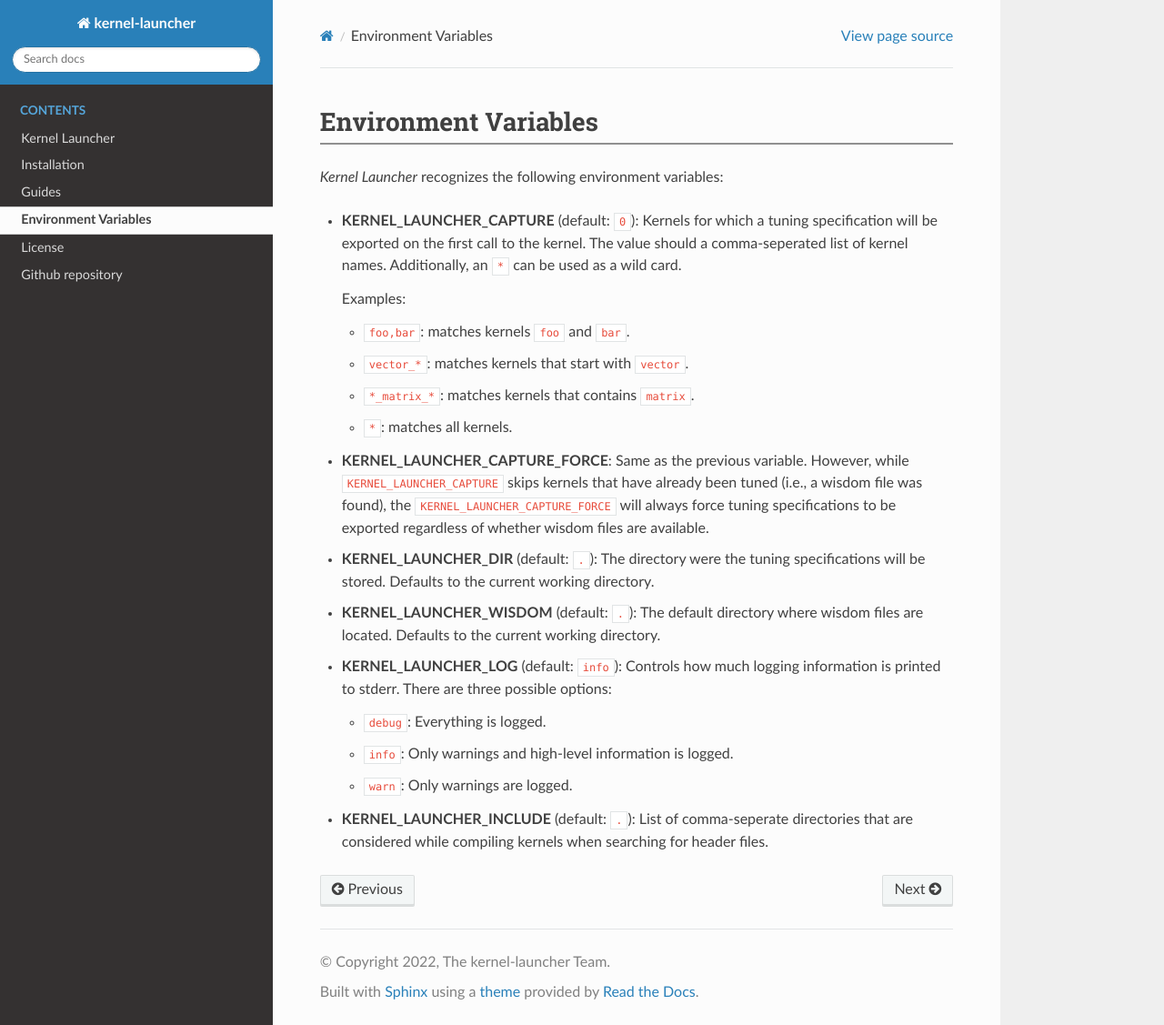
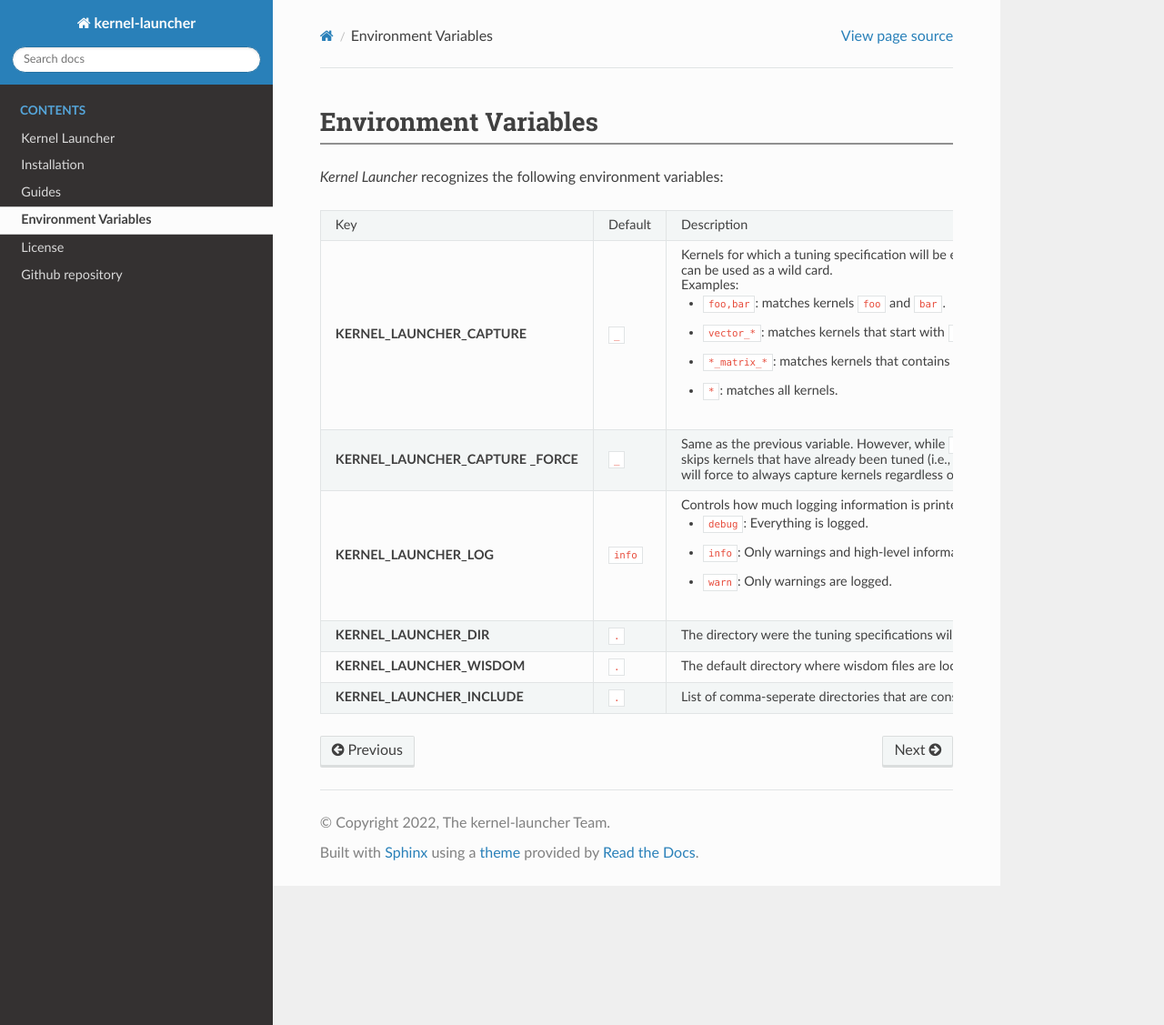
Before and after one commit to KernelTuner/kernel_launcher, a Sphinx documentation site: the page built from docs/env_vars.rst, in a window 1280 px wide and 1127 px high. Shown: the whole window at 91% size. Built offline with Sphinx 7.4.7 and the Read the Docs theme 2.0.0, drawn with Linux system fonts in a browser that asks for light colours; pages that are not in the unit, such as notebooks, are missing from menus.

Commit message:
Add table in documentation on environment variables

```diff
--- a/docs/env_vars.rst
+++ b/docs/env_vars.rst
@@ -3,36 +3,49 @@ Environment Variables
 
 `Kernel Launcher` recognizes the following environment variables:
 
-* **KERNEL_LAUNCHER_CAPTURE** (default: ``0``):
-  Kernels for which a tuning specification will be exported on the first call to the kernel.
-  The value should a comma-seperated list of kernel names.
-  Additionally, an ``*`` can be used as a wild card.
+.. list-table::
 
-  Examples:
+   * - Key
+     - Default
+     - Description
 
-  * ``foo,bar``: matches kernels ``foo`` and ``bar``.
-  * ``vector_*``: matches kernels that start with ``vector``.
-  * ``*_matrix_*``: matches kernels that contains ``matrix``.
-  * ``*``: matches all kernels.
+   * - **KERNEL_LAUNCHER_CAPTURE**
+     - ``_``
 
-* **KERNEL_LAUNCHER_CAPTURE_FORCE**:
-  Same as the previous variable.
-  However, while ``KERNEL_LAUNCHER_CAPTURE`` skips kernels that have already been tuned
-  (i.e., a wisdom file was found), the ``KERNEL_LAUNCHER_CAPTURE_FORCE`` will always force
-  tuning specifications to be exported regardless of whether wisdom files are available.
+     - Kernels for which a tuning specification will be exported on the first call to the kernel.
+       The value should a comma-seperated list of kernel names.
+       Additionally, an ``*`` can be used as a wild card.
 
-* **KERNEL_LAUNCHER_DIR** (default: ``.``):
-  The directory were the tuning specifications will be stored. Defaults to the current working directory.
+       Examples:
 
-* **KERNEL_LAUNCHER_WISDOM** (default: ``.``):
-  The default directory where wisdom files are located. Defaults to the current working directory.
+       * ``foo,bar``: matches kernels ``foo`` and ``bar``.
+       * ``vector_*``: matches kernels that start with ``vector``.
+       * ``*_matrix_*``: matches kernels that contains ``matrix``.
+       * ``*``: matches all kernels.
 
-* **KERNEL_LAUNCHER_LOG** (default: ``info``):
-  Controls how much logging information is printed to stderr. There are three possible options:
+   * - **KERNEL_LAUNCHER_CAPTURE _FORCE**
+     - ``_``
+     - Same as the previous variable.
+       However, while ``KERNEL_LAUNCHER_CAPTURE`` skips kernels that have already been tuned
+       (i.e., a wisdom file was found), the ``KERNEL_LAUNCHER_CAPTURE_FORCE`` will force to always
+       capture kernels regardless of whether wisdom files are available.
 
-  * ``debug``: Everything is logged.
-  * ``info``: Only warnings and high-level information is logged.
-  * ``warn``: Only warnings are logged.
+   * - **KERNEL_LAUNCHER_LOG**
+     - ``info``
+     - Controls how much logging information is printed to stderr. There are three possible options:
 
-* **KERNEL_LAUNCHER_INCLUDE** (default: ``.``):
-  List of comma-seperate directories that are considered while compiling kernels when searching for header files.
+       * ``debug``: Everything is logged.
+       * ``info``: Only warnings and high-level information is logged.
+       * ``warn``: Only warnings are logged.
+
+   * -  **KERNEL_LAUNCHER_DIR**
+     - ``.``
+     - The directory were the tuning specifications will be stored. Defaults to the current working directory.
+
+   * - **KERNEL_LAUNCHER_WISDOM**
+     - ``.``
+     - The default directory where wisdom files are located. Defaults to the current working directory.
+
+   * - **KERNEL_LAUNCHER_INCLUDE**
+     - ``.``
+     - List of comma-seperate directories that are considered while compiling kernels when searching for header files.
```
